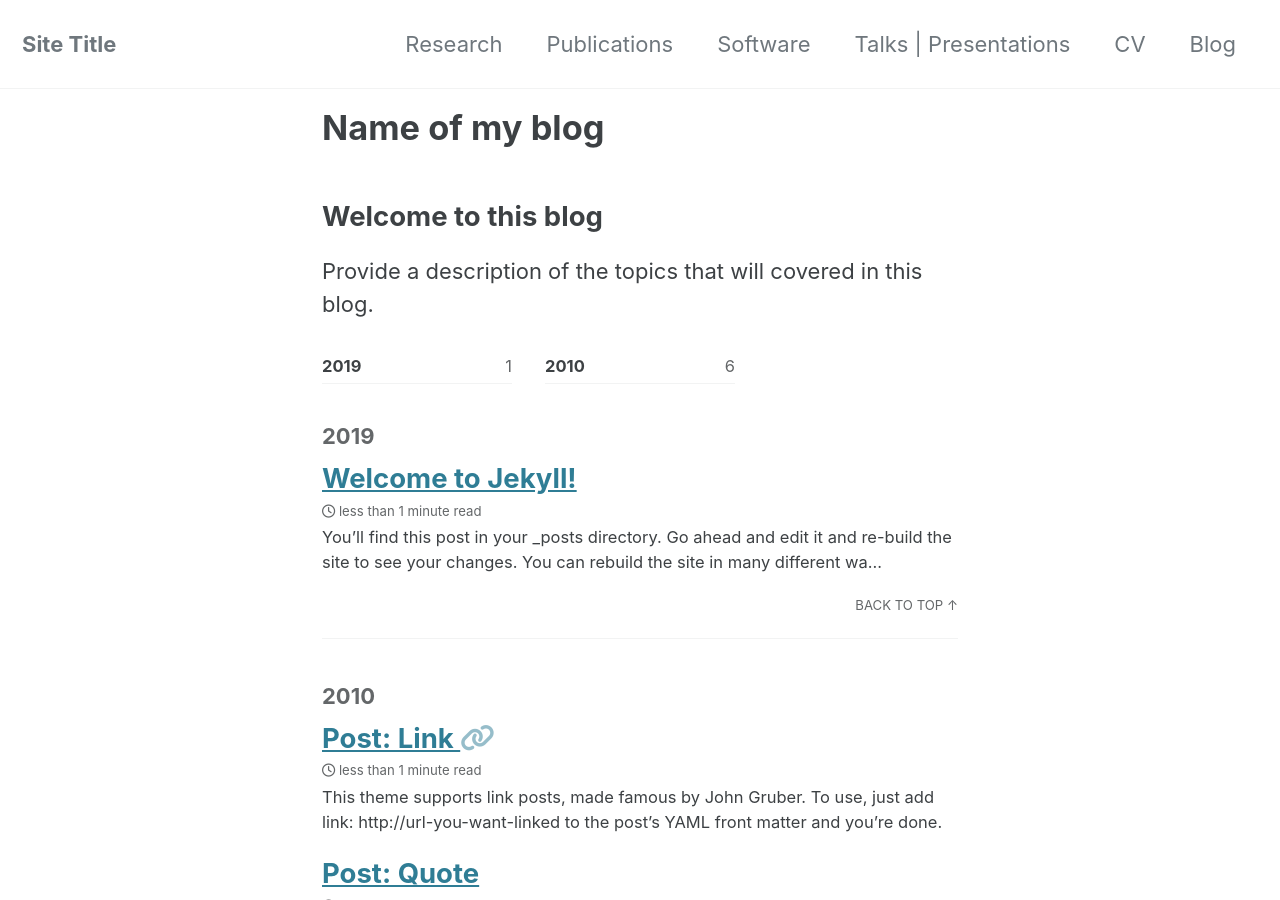
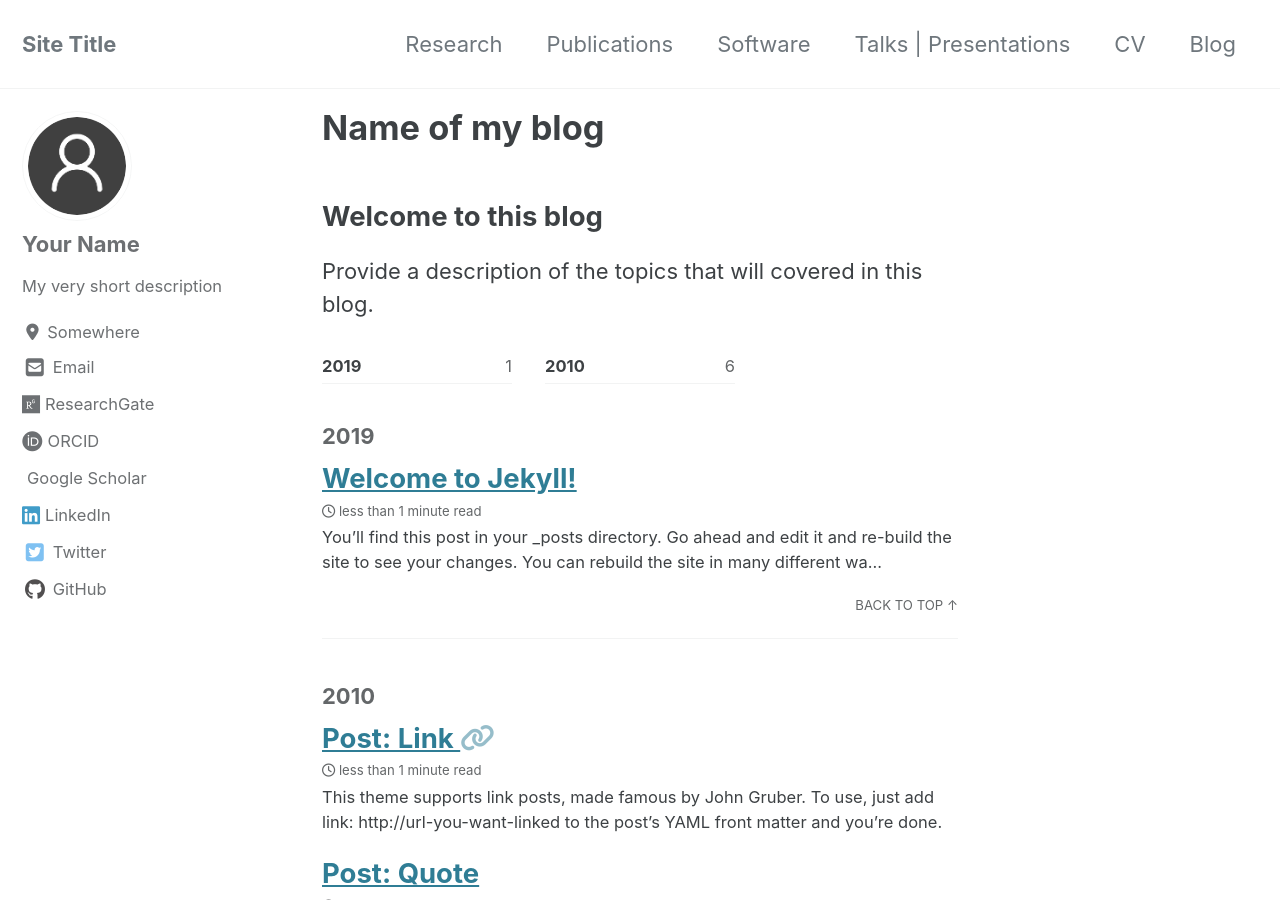
Before and after one commit to mario-bermonti/academic-website-template, a Jekyll site: the page built from _pages/blog.md, in a window 1280 px wide and 900 px high. Built offline with Jekyll 4.4.1, drawn with Linux system fonts in a browser that asks for light colours; cached includes are drawn as plain includes; nearby versions of some CDN libraries; a style sheet for code colours, icons or effects is not loaded; part of the change alters nothing that is shown.

Commit message:
Add default config for pages

```diff
--- a/_config.yml
+++ b/_config.yml
@@ -281,3 +281,12 @@ defaults:
       comments: # true
       share: true
       related: true
+  # _pages
+  - scope:
+      path: ""
+      type: pages
+    values:
+      layout: single
+      author_profile: true
+      share: true
+      related: true
```
